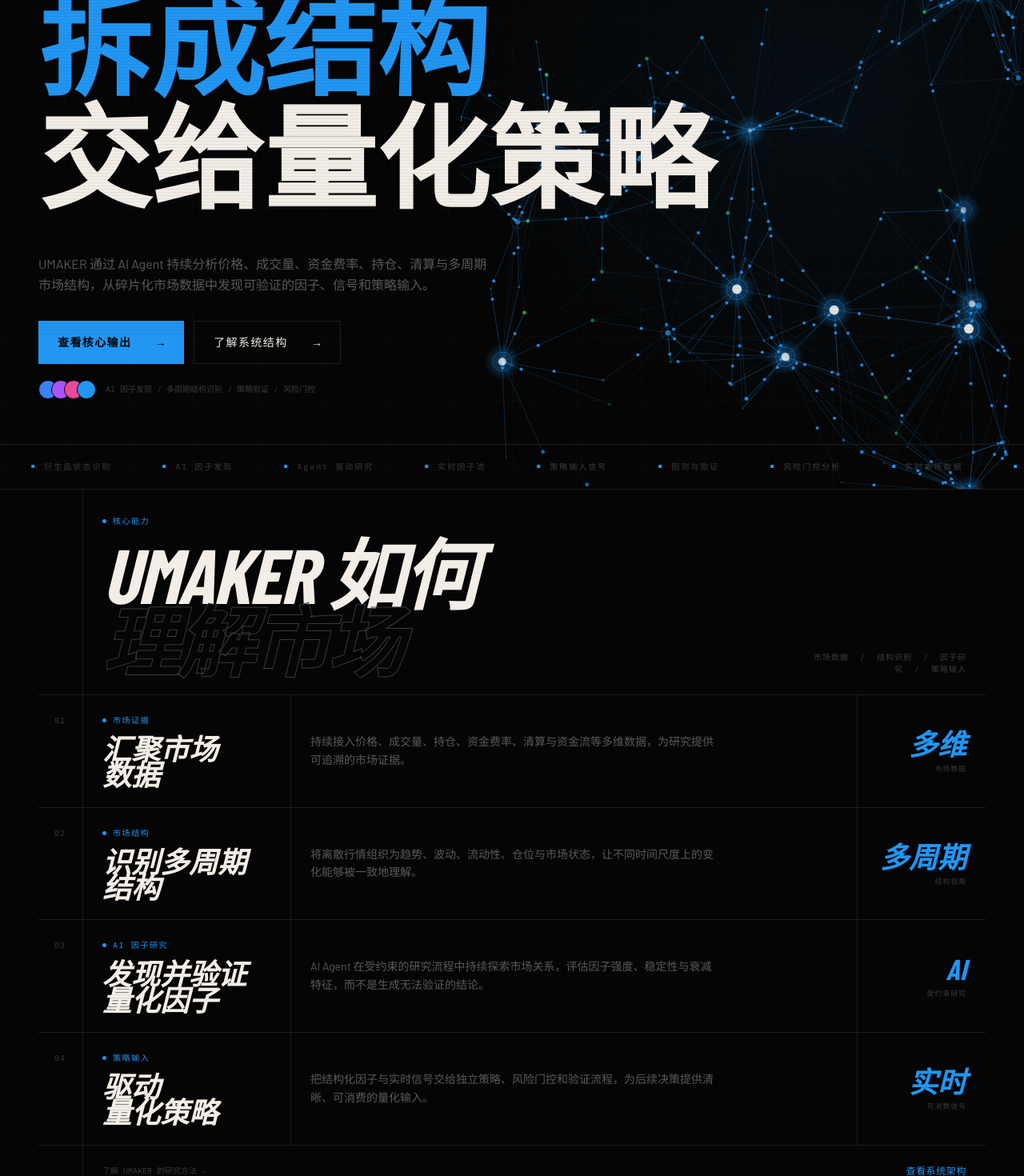
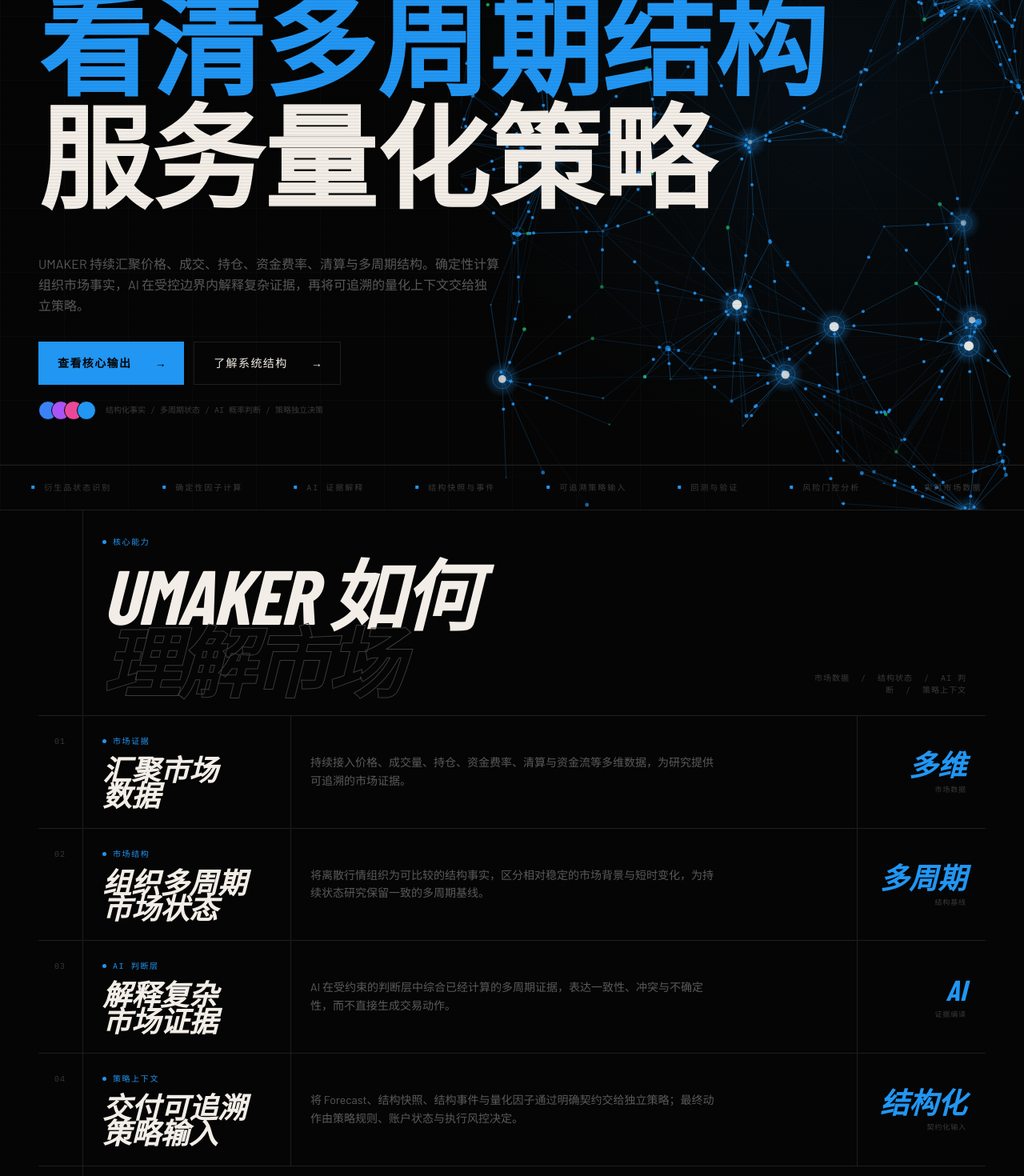
Before and after one commit to hiEndless/umaker_web, a Next.js app in the folder apps/web/: page / in a window 1280 px wide. Shown: the part 380-1850 px from the top of the page at 80% size. Built offline with nearby package versions, Linux system fonts and the light colour scheme; no server answers; a web font is replaced by a local one.

Commit message:
feat(web): refine market intelligence narrative

```diff
--- a/apps/web/components/landing/developers-section.tsx
+++ b/apps/web/components/landing/developers-section.tsx
@@ -14,8 +14,8 @@
 
 const ARCHITECTURE_LAYERS: ArchitectureLayer[] = [
   { id: "01", tab: "接入", name: "市场接入层", description: "交易所行情、衍生品、清算、资金流和动态标的，以各自节奏进入统一输入层。", inputs: ["交易所 WebSocket", "衍生品与清算", "聪明钱数据"], core: "标准化市场输入", outputs: ["市场特征", "统一数据契约"] },
-  { id: "02", tab: "智能", name: "市场智能层", description: "独立的市场智能模块从多周期结构与市场特征中生产可解释、可回放的研究输出。", inputs: ["标准化市场输入", "市场特征", "多周期窗口"], core: "市场智能引擎", outputs: ["Forecast", "结构快照", "结构事件"] },
-  { id: "03", tab: "交付", name: "策略交付层", description: "结构化输出由策略分发、风险门控与回放研究消费；策略保持独立，并拥有自己的执行边界。", inputs: ["Forecast", "结构快照", "结构事件", "因子流"], core: "策略分发", outputs: ["风险门控", "独立量化策略", "回放与研究"] },
+  { id: "02", tab: "智能", name: "市场智能层", description: "确定性计算组织结构事实与状态基线，AI 对多周期、多因子证据进行概率性解释；两条路径都保留可追溯、可回放的输出。", inputs: ["标准化市场输入", "结构事实与因子", "多周期窗口"], core: "市场智能引擎", outputs: ["Forecast", "结构快照", "结构事件"] },
+  { id: "03", tab: "交付", name: "策略交付层", description: "结构化输出由策略分发、风险门控与回放研究消费；策略保持独立，并对最终动作和执行风险负责。", inputs: ["Forecast", "结构快照", "结构事件", "因子流"], core: "策略分发", outputs: ["风险门控", "独立量化策略", "回放与研究"] },
 ];
 
 function FlowLine({ active }: { active: boolean }) {
@@ -49,7 +49,7 @@
         </div>
         <div className="grid lg:grid-cols-[330px_1fr] border-b border-[#1e1e1e]">
           <div className="border-r border-[#1e1e1e]">
-            <div className="border-b border-[#1e1e1e] p-6"><p className="text-sm text-[#5a5a5a] leading-relaxed">市场数据、智能研究与策略消费保持模块独立，通过清晰契约交换结构化市场信息。</p></div>
+            <div className="border-b border-[#1e1e1e] p-6"><p className="text-sm text-[#5a5a5a] leading-relaxed">市场数据、确定性分析、AI 判断与策略执行保持职责独立，通过清晰契约交换结构化市场信息。</p></div>
             {ARCHITECTURE_LAYERS.map((item, index) => <button key={item.id} onClick={() => setActive(index)} className={`w-full text-left border-b border-[#1e1e1e] px-6 py-5 transition-colors ${active === index ? "bg-[#0e0e0e]" : "hover:bg-[#0a0a0a]"}`}><div className="flex items-center justify-between"><span className={`font-mono text-[11px] tracking-wider ${active === index ? "text-[#2196f3]" : "text-[#595959]"}`}>{item.name}</span><span className="font-mono text-[10px] text-[#3a3a3a]">{item.id}</span></div><p className="mt-2 text-xs leading-relaxed text-[#4d4d4d]">{item.description}</p>{active === index && <div className="mt-4 h-px overflow-hidden bg-[#1e1e1e]"><div key={active} className="h-full bg-[#2196f3]" style={{ width: 0, animation: "draw-line 5s linear forwards" }} /></div>}</button>)}
             <div className="p-6"><a href="#" className="font-mono text-[11px] text-[#2196f3] tracking-wider hover:underline">查看系统架构 →</a></div>
           </div>
@@ -63,7 +63,7 @@
               <div className="my-5 flex items-center gap-3"><span className="h-7 w-px bg-[#215a8d] ml-[80px]" /><span className="font-mono text-[9px] tracking-widest text-[#3a3a3a]">STRUCTURED OUTPUT</span></div>
               <div className="grid grid-cols-3 gap-3">{layer.outputs.map((output, index) => <div key={output} className={`border px-3 py-3 font-mono text-[10px] transition-colors ${index === 0 ? "border-[#2c5d8d] bg-[#0b1117] text-[#62b8ff]" : "border-[#242424] bg-[#090909] text-[#626262]"}`}>{output}</div>)}</div>
             </div></div>
-            <div className="border-t border-[#1e1e1e] px-6 py-3 flex items-center justify-between bg-[#080808]"><span className="font-mono text-[10px] text-[#3a3a3a]">模块通过清晰契约保持独立，并在研究与策略链路中协同工作。</span><span className="font-mono text-[10px] text-[#2196f3]">架构视图</span></div>
+            <div className="border-t border-[#1e1e1e] px-6 py-3 flex items-center justify-between bg-[#080808]"><span className="font-mono text-[10px] text-[#3a3a3a]">事实、判断与执行分层协作，任何研究输出都不直接获得交易权限。</span><span className="font-mono text-[10px] text-[#2196f3]">架构视图</span></div>
           </div>
         </div>
       </div>
--- a/apps/web/components/landing/features-section.tsx
+++ b/apps/web/components/landing/features-section.tsx
@@ -13,23 +13,23 @@
   {
     id: "02",
     tag: "市场结构",
-    title: "识别多周期\n结构",
-    desc: "将离散行情组织为趋势、波动、流动性、仓位与市场状态，让不同时间尺度上的变化能够被一致地理解。",
-    stat: { v: "多周期", l: "结构视角" },
+    title: "组织多周期\n市场状态",
+    desc: "将离散行情组织为可比较的结构事实，区分相对稳定的市场背景与短时变化，为持续状态研究保留一致的多周期基线。",
+    stat: { v: "多周期", l: "结构基线" },
   },
   {
     id: "03",
-    tag: "AI 因子研究",
-    title: "发现并验证\n量化因子",
-    desc: "AI Agent 在受约束的研究流程中持续探索市场关系，评估因子强度、稳定性与衰减特征，而不是生成无法验证的结论。",
-    stat: { v: "AI", l: "受约束研究" },
+    tag: "AI 判断层",
+    title: "解释复杂\n市场证据",
+    desc: "AI 在受约束的判断层中综合已经计算的多周期证据，表达一致性、冲突与不确定性，而不直接生成交易动作。",
+    stat: { v: "AI", l: "证据编译" },
   },
   {
     id: "04",
-    tag: "策略输入",
-    title: "驱动\n量化策略",
-    desc: "把结构化因子与实时信号交给独立策略、风险门控和验证流程，为后续决策提供清晰、可消费的量化输入。",
-    stat: { v: "实时", l: "可消费信号" },
+    tag: "策略上下文",
+    title: "交付可追溯\n策略输入",
+    desc: "将 Forecast、结构快照、结构事件与量化因子通过明确契约交给独立策略；最终动作由策略规则、账户状态与执行风控决定。",
+    stat: { v: "结构化", l: "契约化输入" },
   },
 ];
 
@@ -118,7 +118,7 @@
               </h2>
             </div>
             <p className="font-mono text-[10px] text-[#3a3a3a] tracking-widest max-w-[200px] text-right hidden lg:block">
-              市场数据 &nbsp;/ &nbsp;结构识别 &nbsp;/ &nbsp;因子研究 &nbsp;/ &nbsp;策略输入
+              市场数据 &nbsp;/ &nbsp;结构状态 &nbsp;/ &nbsp;AI 判断 &nbsp;/ &nbsp;策略上下文
             </p>
           </div>
         </div>
--- a/apps/web/components/landing/footer-section.tsx
+++ b/apps/web/components/landing/footer-section.tsx
@@ -35,7 +35,7 @@
           <div>
             <a href="/" className="inline-flex items-center gap-3 mb-5 group" aria-label="返回首页"><BrandLogo size="footer" /></a>
             <p className="text-sm text-[#4d4d4d] leading-relaxed max-w-sm">
-              实时市场数据、结构化研究输出与独立策略交付基础设施。
+              实时市场数据、可回放市场智能与独立策略交付基础设施。
             </p>
             <div className="mt-6 pt-5 border-t border-[#1e1e1e] max-w-sm grid grid-cols-[auto_1fr] gap-x-4 gap-y-2 font-mono text-[10px] tracking-wide">
               <span className="text-[#3a3a3a]">微信</span>
--- a/apps/web/components/landing/hero-section.tsx
+++ b/apps/web/components/landing/hero-section.tsx
@@ -3,7 +3,7 @@
 import { useEffect, useState } from "react";
 import { AgentParticleCanvas } from "./agent-particle-canvas";
 
-const VERBS = ["拆成结构", "提炼因子", "生成信号", "验证证据"];
+const VERBS = ["看清多周期结构", "捕捉关键变化", "验证量化因子", "识别潜在风险"];
 
 
 
@@ -51,9 +51,9 @@
               </div>
 
               {/* Big headline */}
-              <h1 className="font-sans text-[clamp(3.5rem,11vw,10rem)] font-semibold leading-[0.95] tracking-normal text-[#f2ede6]">
-                <span className="block">把复杂市场</span>
-                <span className="relative block h-[clamp(3.5rem,11vw,10rem)] overflow-hidden leading-[0.95]">
+              <h1 className="font-sans text-[clamp(3.5rem,11vw,10rem)] max-sm:text-4xl font-semibold leading-[0.95] tracking-normal text-[#f2ede6]">
+                <span className="block">在复杂市场中</span>
+                <span className="relative block h-[clamp(3.5rem,11vw,10rem)] max-sm:h-9 overflow-hidden leading-[0.95]">
                   <span
                   key={verbIdx}
                     className="absolute inset-0 text-[#2196f3]"
@@ -62,7 +62,7 @@
                     {VERBS[verbIdx]}
                   </span>
                 </span>
-                <span className="block">交给量化策略</span>
+                <span className="block">服务量化策略</span>
               </h1>
             </div>
 
@@ -71,7 +71,7 @@
               className={`mt-14 transition-all duration-700 delay-300 ${visible ? "opacity-100 translate-y-0" : "opacity-0 translate-y-4"}`}
             >
               <p className="text-base text-[#5a5a5a] leading-relaxed max-w-xl">
-                UMAKER 通过 AI Agent 持续分析价格、成交量、资金费率、持仓、清算与多周期市场结构，从碎片化市场数据中发现可验证的因子、信号和策略输入。
+                UMAKER 持续汇聚价格、成交、持仓、资金费率、清算与多周期结构。确定性计算组织市场事实，AI 在受控边界内解释复杂证据，再将可追溯的量化上下文交给独立策略。
               </p>
 
               {/* CTAs */}
@@ -100,7 +100,7 @@
                   ))}
                 </div>
                 <span className="font-mono text-[10px] text-[#3a3a3a]">
-                  AI 因子发现 / 多周期结构识别 / 策略验证 / 风险门控
+                  结构化事实 / 多周期状态 / AI 概率判断 / 策略独立决策
                 </span>
               </div>
             </div>
@@ -123,10 +123,10 @@
                   "实时市场数据",
                   "多周期市场结构",
                   "衍生品状态识别",
-                  "AI 因子发现",
-                  "Agent 驱动研究",
-                  "实时因子流",
-                  "策略输入信号",
+                  "确定性因子计算",
+                  "AI 证据解释",
+                  "结构快照与事件",
+                  "可追溯策略输入",
                   "回测与验证",
                   "风险门控分析",
                 ].map(item => (
--- a/apps/web/components/landing/how-it-works-section.tsx
+++ b/apps/web/components/landing/how-it-works-section.tsx
@@ -3,9 +3,9 @@
 import { useEffect, useRef, useState } from "react";
 
 const CORE_OUTPUTS = [
-  { id: "01", tag: "市场预测", title: "概率性\n市场预测", desc: "Forecast 汇总跨周期市场判断，输出方向倾向、一致性与不确定性。它是策略研究的概率性输入，而不是直接交易指令。", file: "ethusdt-forecast.json", code: `{\n  "symbol": "ETHUSDT",\n  "generated_at": "2026-08-29T20:24:53Z",\n  "dominant_bias": "neutral_to_bearish",\n  "alignment": "conflicted",\n  "analytical_status": "risk_only",\n  "quality_status": "available"\n}` },
-  { id: "02", tag: "结构快照", title: "多周期\n结构快照", desc: "Snapshot 描述当前市场的主要状态、方向偏向与结构置信度，为策略和风控提供同一时点的可追溯市场上下文。", file: "ethusdt-structure-snapshot.json", code: `{\n  "symbol": "ETHUSDT",\n  "generated_at": "2026-08-29T20:23:02Z",\n  "primary_state": "bullish_continuation",\n  "direction_bias": "neutral",\n  "structure_confidence": 0.35742,\n  "quality_status": "available"\n}` },
-  { id: "03", tag: "结构事件", title: "捕捉市场\n结构事件", desc: "Event 记录突破、反转和流动性变化等结构转变，并附带时间周期、触发类型与置信度，便于后续回放与归因。", file: "ethusdt-structure-event.json", code: `{\n  "symbol": "ETHUSDT",\n  "created_at": "2026-08-29T16:38:32Z",\n  "timeframe": "1h",\n  "event_family": "reversal",\n  "trigger_type": "upthrust_reversal",\n  "confidence": 0.98,\n  "status": "active"\n}` },
+  { id: "01", tag: "市场预测", title: "概率性\n市场预测", desc: "Forecast 由 AI 对已经计算的跨周期证据进行受控综合，输出方向倾向、一致性、不确定性与失效条件。它是概率性研究输入，而不是直接交易指令。", file: "ethusdt-forecast.json", code: `{\n  "symbol": "ETHUSDT",\n  "generated_at": "2026-08-29T20:24:53Z",\n  "dominant_bias": "neutral_to_bearish",\n  "alignment": "conflicted",\n  "analytical_status": "risk_only",\n  "quality_status": "available"\n}` },
+  { id: "02", tag: "结构快照", title: "多周期\n结构快照", desc: "Snapshot 保存同一时点的多周期结构事实、主要状态、方向偏向、置信度与质量信息，为持续状态研究和策略风控提供可追溯基线。", file: "ethusdt-structure-snapshot.json", code: `{\n  "symbol": "ETHUSDT",\n  "generated_at": "2026-08-29T20:23:02Z",\n  "primary_state": "bullish_continuation",\n  "direction_bias": "neutral",\n  "structure_confidence": 0.35742,\n  "quality_status": "available"\n}` },
+  { id: "03", tag: "结构事件", title: "捕捉市场\n结构事件", desc: "Event 记录突破、反转、失效与流动性变化等边沿证据，便于后续回放与归因。单次事件描述市场变化，但不会独立确认稳定阶段或授予交易动作。", file: "ethusdt-structure-event.json", code: `{\n  "symbol": "ETHUSDT",\n  "created_at": "2026-08-29T16:38:32Z",\n  "timeframe": "1h",\n  "event_family": "reversal",\n  "trigger_type": "upthrust_reversal",\n  "confidence": 0.98,\n  "status": "active"\n}` },
 ];
 
 export function HowItWorksSection() {
--- a/apps/web/components/landing/infrastructure-section.tsx
+++ b/apps/web/components/landing/infrastructure-section.tsx
@@ -7,9 +7,9 @@
   { source: "市场特征层", evidence: "价格 / OI / 资金费率 / 多空比", cadence: "15s", output: "衍生品与行为因子", role: "特征生产", intensity: 68 },
   { source: "聪明钱数据", evidence: "巨鲸与交易者行为", cadence: "10s", output: "资金流因子", role: "辅助确认", intensity: 76 },
   { source: "市场结构事件", evidence: "突破 / 反转 / 失效", cadence: "10s", output: "市场结构事件", role: "变化捕捉", intensity: 76 },
-  { source: "市场结构快照", evidence: "多周期市场状态", cadence: "5m", output: "市场结构快照", role: "状态基线", intensity: 35 },
+  { source: "市场结构快照", evidence: "多周期结构与状态", cadence: "5m", output: "市场结构快照", role: "持续基线", intensity: 35 },
   { source: "清算与流动性", evidence: "清算压力 / 流动性路径", cadence: "5m", output: "流动性因子", role: "风险背景", intensity: 35 },
-  { source: "AI 预测", evidence: "结构化市场证据", cadence: "5m", output: "市场预测", role: "概率判断", intensity: 24 },
+  { source: "AI 判断层", evidence: "结构化市场证据", cadence: "5m", output: "市场预测", role: "概率解释", intensity: 24 },
 ];
 
 export function InfrastructureSection() {
--- a/apps/web/components/landing/integrations-section.tsx
+++ b/apps/web/components/landing/integrations-section.tsx
@@ -14,10 +14,10 @@
 ];
 
 const ROW2 = [
-  { name: "市场智能", cat: "市场状态" },
-  { name: "市场预测", cat: "概率判断" },
-  { name: "结构快照", cat: "状态输出" },
-  { name: "结构事件", cat: "事件输出" },
+  { name: "市场智能", cat: "持续理解" },
+  { name: "市场预测", cat: "AI 判断" },
+  { name: "结构快照", cat: "状态基线" },
+  { name: "结构事件", cat: "变化证据" },
   { name: "因子流", cat: "策略输入" },
   { name: "策略分发", cat: "数据交付" },
   { name: "策略工厂", cat: "研究验证" },
@@ -90,7 +90,7 @@
       </div>
 
       <div className="max-w-[1400px] mx-auto px-6 lg:px-12 py-5 flex items-center justify-between">
-        <span className="font-mono text-[10px] text-[#3a3a3a]">模块通过清晰契约交换结构化市场信息</span>
+        <span className="font-mono text-[10px] text-[#3a3a3a]">确定性事实、AI 概率判断与策略执行通过清晰契约协同</span>
         <a href="#" className="font-mono text-[10px] text-[#2196f3] hover:underline tracking-wider">
           查看系统架构 →
         </a>
--- a/apps/web/components/landing/metrics-section.tsx
+++ b/apps/web/components/landing/metrics-section.tsx
@@ -59,7 +59,7 @@
   {
     end: 4204,
     label: "结构快照",
-    sub: "多周期市场状态审计记录",
+    sub: "多周期结构与状态基线记录",
     density: 100,
   },
   {
--- a/apps/web/components/landing/security-section.tsx
+++ b/apps/web/components/landing/security-section.tsx
@@ -2,7 +2,7 @@
 
 import { useEffect, useRef, useState } from "react";
 
-const PRINCIPLES = ["结构化契约", "质量门控", "概率输出", "原因码", "历史回放"];
+const PRINCIPLES = ["结构化契约", "质量门控", "候选确认", "概率输出", "历史回放"];
 
 const FEATURES = [
   {
@@ -13,21 +13,21 @@
   },
   {
     id: "02",
-    tag: "质量门控",
-    title: "缺失数据不会被放行",
-    desc: "数据过期、缺失或质量降级时必须显式标记，不能静默转为可执行信号。",
+    tag: "状态确认",
+    title: "候选不等于确认",
+    desc: "状态研究先把瞬时变化视为候选证据；只有连续、独立且已经收盘的结构周期满足条件，才形成确认状态。数据缺失或质量降级时冻结，不跨缺口拼接结论。",
   },
   {
     id: "03",
     tag: "概率判断",
     title: "Forecast 不是交易指令",
-    desc: "AI 输出方向假设、不确定性与证据摘要，仍需市场结构和风险条件共同确认。",
+    desc: "AI 输出方向假设、不确定性与证据摘要，但不能授予交易权限；策略只能在运行时允许的用途和自身风险条件内消费。",
   },
   {
     id: "04",
     tag: "回放归因",
-    title: "每次变化都有证据",
-    desc: "Forecast、快照、事件和原因码保留在历史记录中，支持回放、归因与研究复盘。",
+    title: "每次变化都能回放",
+    desc: "Forecast、快照、事件以及候选、确认、失效和原因码保留在研究记录中，支持还原当时看到了什么、为何发生变化。",
   },
 ];
 
--- a/apps/web/components/landing/testimonials-section.tsx
+++ b/apps/web/components/landing/testimonials-section.tsx
@@ -11,21 +11,21 @@
     metricLabel: "FORECAST ALIGNMENT",
   },
   {
-    statement: "结构快照记录市场状态与置信度，作为可回放、可比较的时点基线。",
+    statement: "结构快照记录同一时点的市场事实与质量状态，为持续比较保留可回放基线。",
     source: "ETHUSDT · Snapshot 回放样本",
     context: "主要状态 bullish_continuation · 方向偏向 neutral · 质量状态 available",
     metric: "0.357",
     metricLabel: "STRUCTURE CONFIDENCE",
   },
   {
-    statement: "结构事件独立记录突破、反转和失效，支持后续归因，而不把一次变化直接等同于交易信号。",
+    statement: "结构事件独立记录突破、反转和失效，支持后续归因，而不把一次变化直接等同于确认阶段或交易动作。",
     source: "ETHUSDT · Event 回放样本",
     context: "1h · reversal · upthrust_reversal · status active",
     metric: "0.98",
     metricLabel: "EVENT CONFIDENCE",
   },
   {
-    statement: "策略消费结构化市场证据，但执行判断仍属于独立策略自己的风险与持仓边界。",
+    statement: "策略消费结构化市场上下文，但最终动作仍由独立策略自己的规则、账户状态与执行风控决定。",
     source: "策略交付层 · 系统设计原则",
     context: "结构化输出 → 策略分发 → 风险门控 → 独立策略执行",
     metric: "STRATEGY",
```
